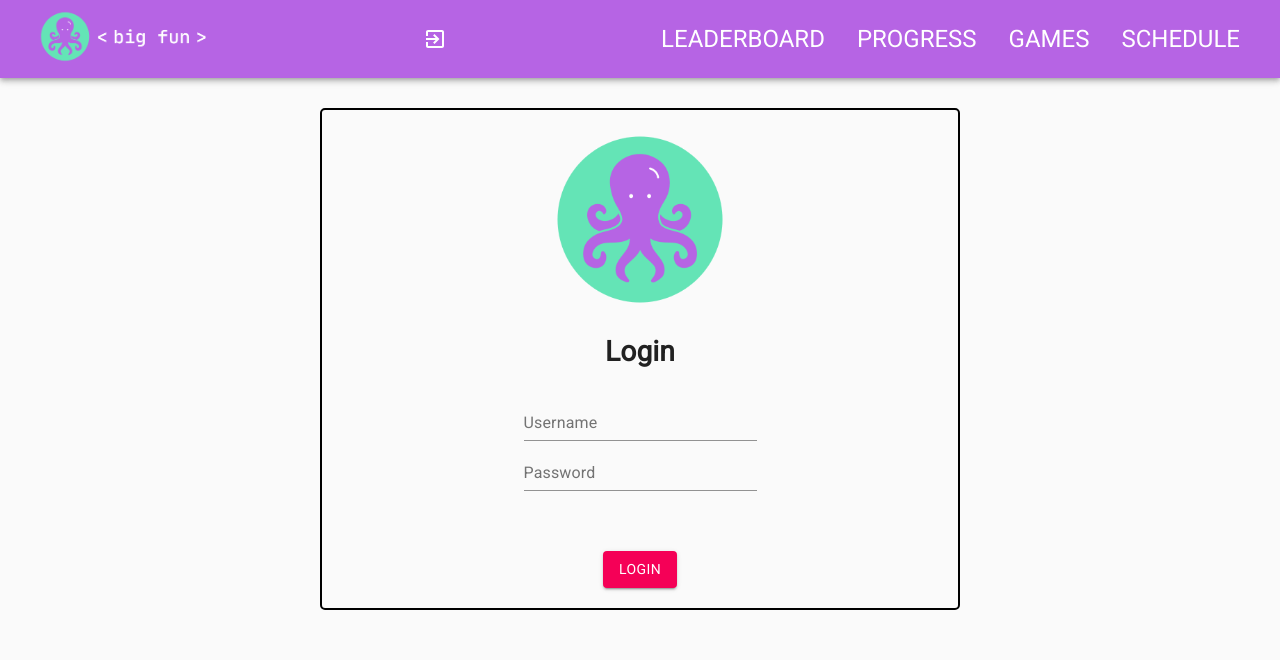
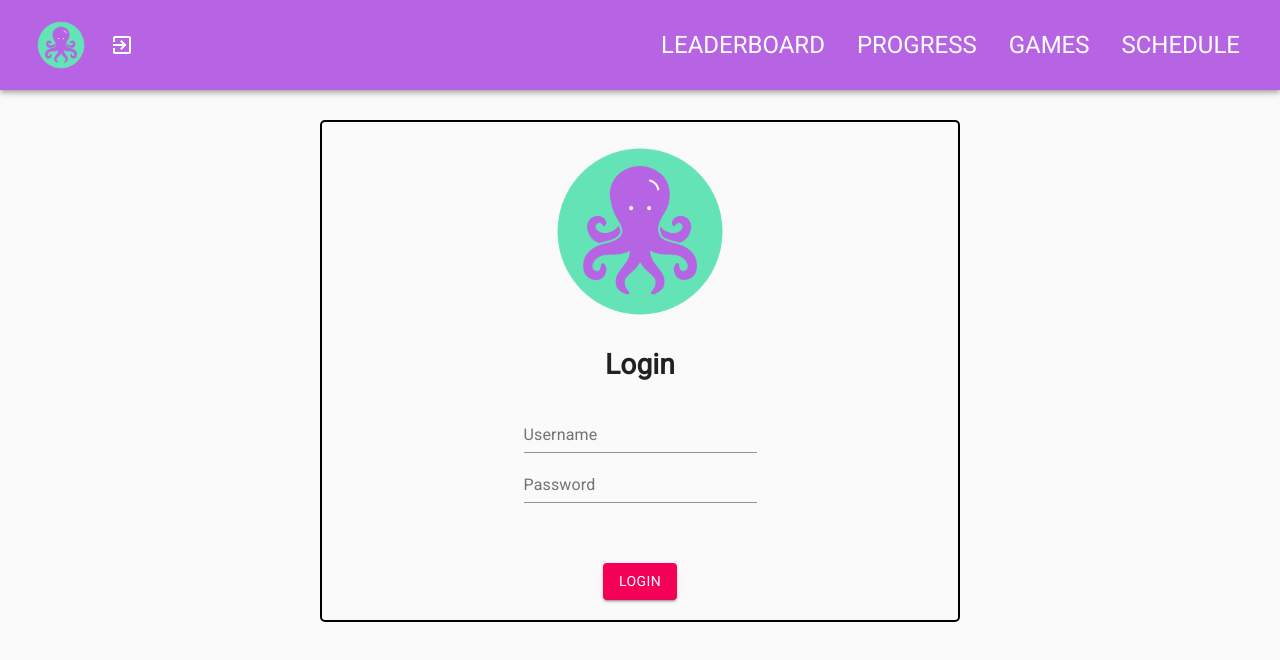
Before and after one commit to callanmurphy/Big-Fun-React-Site, a React (Create React App) app: page / in a window 1280 px wide. Shown: the top 660 px of the page. Built offline with nearby package versions, Linux system fonts and the light colour scheme.

Commit message:
logo fix

```diff
--- a/src/components/App/App.css
+++ b/src/components/App/App.css
@@ -19,5 +19,5 @@
 }
 
 .sitelogo {
-    width: 200px;
+    width: 50px;
 }
--- a/src/components/App/App.js
+++ b/src/components/App/App.js
@@ -110,8 +110,11 @@ class App extends Component {
         {this.state.loggedIn ?
           <AppBar position='static'>
             <Toolbar className='homenav' ref={this.navref}>
+              <List>
               <Link to='/home' key='home'>
-                <img className='sitelogo' src={'/img/logo-3.png'} alt="Big Fun Logo"/>
+                <IconButton>
+                <img className='sitelogo' src={'/img/icon-circle.png'} alt="Big Fun Logo"/>
+                </IconButton>
               </Link>
 
               <Link to='/' onClick={() => this.logout()} key='logout'>
@@ -119,13 +122,12 @@ class App extends Component {
                   <ExitToApp className='homebtn' />
                 </IconButton>
               </Link>
-              {/* <List>
-                <Link to='/home' key='home'>
+              </List>
+              {/* <Link to='/home' key='home'>
                 <IconButton>
                   <HomeIcn className='homebtn' />
                 </IconButton>
-                </Link>
-              </List> */}
+              </Link> */}
               <List className='homenav'>
                 {
                   this.navlinks.map(({ title, path }) => (
```
Lines whose indentation alone changed are shown as unchanged.
